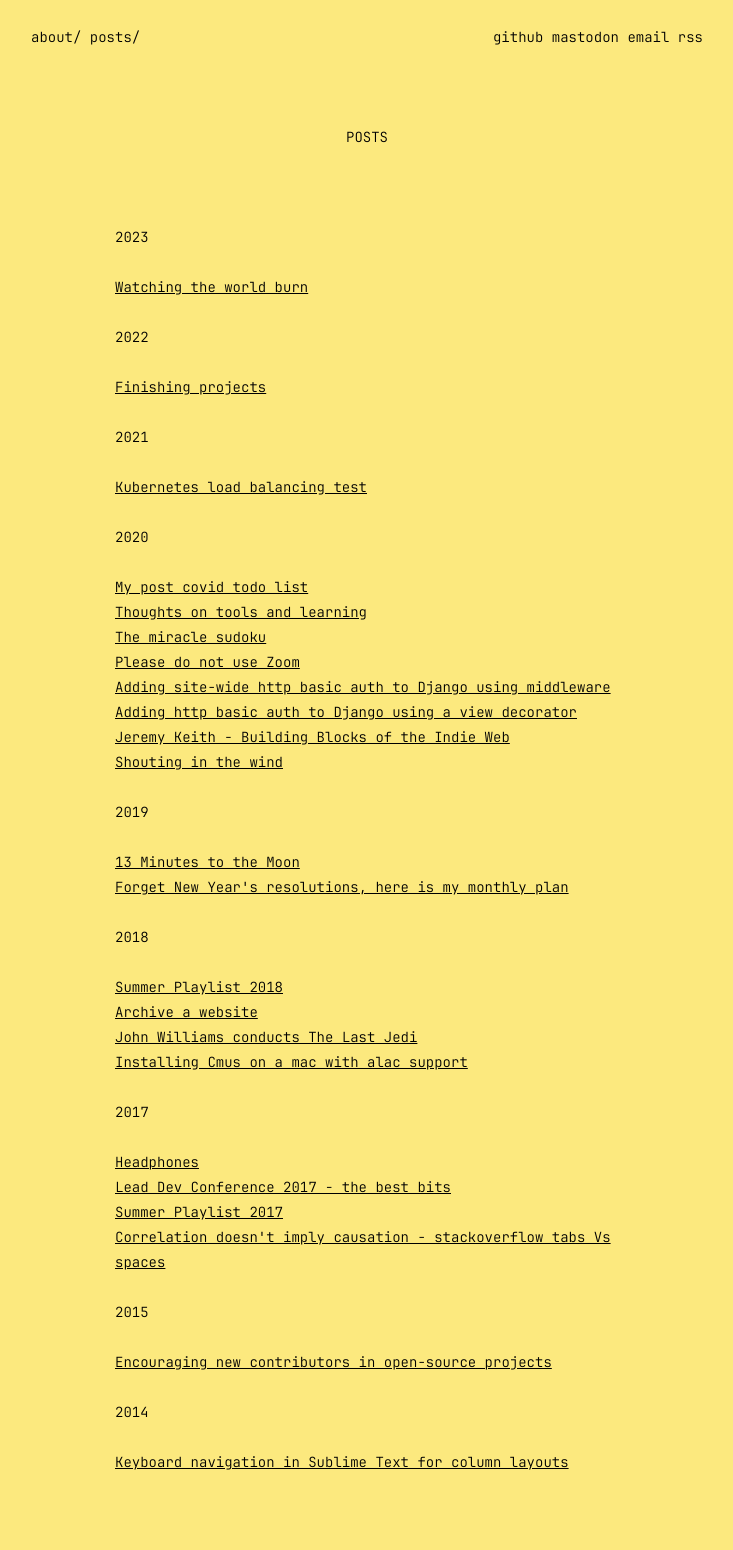
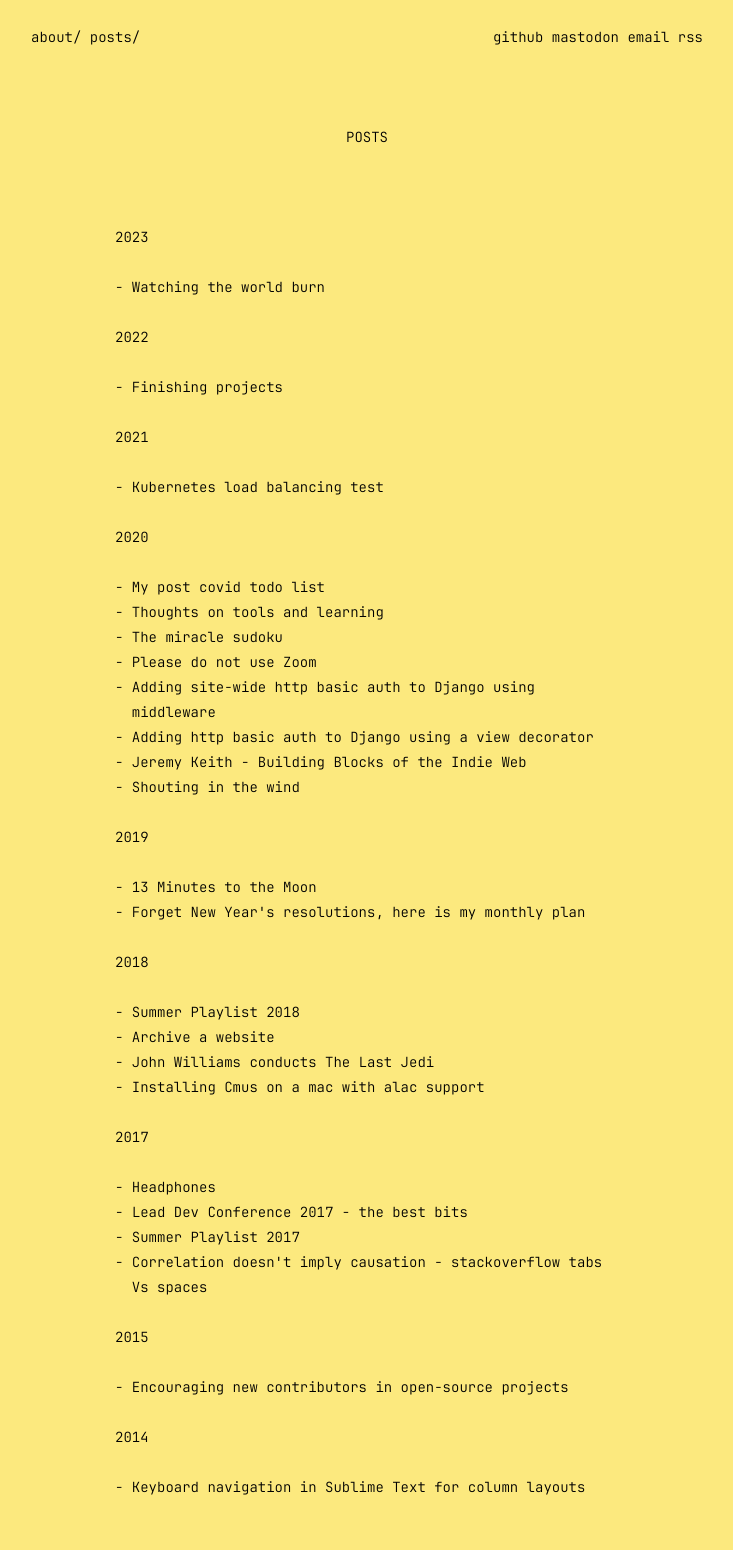
Before and after one commit to olorton/olorton.github.io, a Jekyll site: the page built from posts.html, in a window 1280 px wide. Shown: the whole page, without its empty margins (273-1006 px from the left). Built offline with Jekyll 4.4.1, drawn with Linux system fonts in a browser that asks for light colours; before the commit the page ends 1525 px from its top, so only the background shows below that.

Commit message:
Tidy up list of posts

```diff
--- a/_sass/site.scss
+++ b/_sass/site.scss
@@ -113,6 +113,10 @@ pre {
 ul {
     margin: 0 0 $lineheight 0;
 
+    li {
+        padding-left: 2ch;
+    }
+
     li::after {
         content: '-';
         position: absolute;
@@ -123,6 +127,11 @@ ul {
 
 ol {
     counter-reset: ol;
+
+    li {
+        padding-left: 4ch;
+    }
+
     li::after {
         counter-increment: ol;
         content: counter(ol) '.';
@@ -135,7 +144,6 @@ ol {
 li {
     display: block;
     position: relative;
-    padding-left: 4ch;
 }
 
 nav {
@@ -184,13 +192,9 @@ hr {
 
     ul {
         margin: 0 0 $lineheight 0;
+    }
 
-        li {
-            padding: 0;
-        }
-
-        li::after {
-            display: none;
-        }
+    a {
+        text-decoration: none;
     }
 }
```
